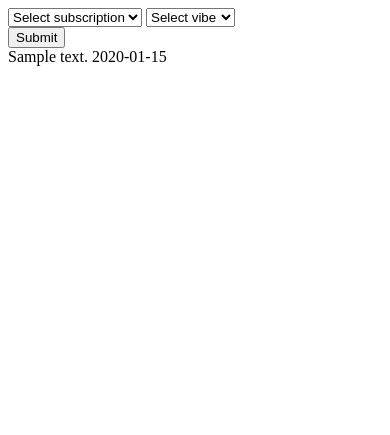
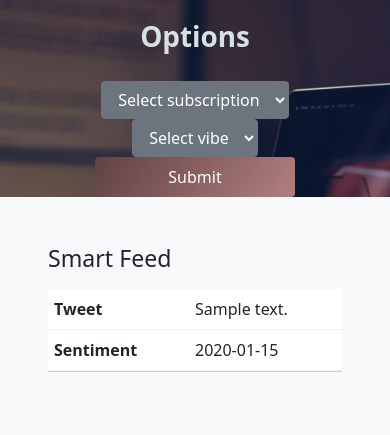
Before and after one commit to Shwetasha03/smart-feed, a Django app: template home/templates/get_sentiment.html in a window 390 px wide. Shown: the top 435 px of the page. Run offline with Django 4.2, Linux system fonts and the light colour scheme; the template is opened without the code that fills it: most values are stand-ins (such as "Sample title", 1, 10 or a date in 2020).

Commit message:
added css to feed page

```diff
--- a/home/templates/get_sentiment.html
+++ b/home/templates/get_sentiment.html
@@ -1,10 +1,75 @@
 <!DOCTYPE html>
+{% load static %}
 <html lang="en">
 <head>
     <meta charset="UTF-8">
     <title>Tweet Sentiments</title>
+    <link href="https://cdn.jsdelivr.net/npm/bootstrap@5.0.2/dist/css/bootstrap.min.css" rel="stylesheet"
+          integrity="sha384-EVSTQN3/azprG1Anm3QDgpJLIm9Nao0Yz1ztcQTwFspd3yD65VohhpuuCOmLASjC" crossorigin="anonymous">
+    <style>
+        @media only screen and (max-width:800px) {
+            #no-more-tables tbody,
+            #no-more-tables tr,
+            #no-more-tables td {
+                display: block;
+            }
+            #no-more-tables thead tr {
+                position: absolute;
+                top: -9999px;
+                left: -9999px;
+            }
+            #no-more-tables td {
+                position: relative;
+                padding-left: 50%;
+                border: none;
+                border-bottom: 1px solid #eee;
+            }
+            #no-more-tables td:before {
+                content: attr(data-title);
+                position: absolute;
+                left: 6px;
+                font-weight: bold;
+            }
+            #no-more-tables tr {
+                border-bottom: 1px solid #ccc;
+            }
+
+            .smart_tweet h1 {
+                padding: 20px;
+                font-size: 4 rem;
+                font-weight: 600;
+            }
+
+            .subscribe-form .dropdown {
+                display: block;
+                width: 100%;
+                height: 36px;
+                background:transparent;
+                color: #604242;
+                border-width: 0 0 2px 0;
+                border-color: #604242;
+                font-size: 18px;
+                font-weight:400;
+            }
+            .submit-btn{
+                display: inline-block;
+                background-image: linear-gradient(125deg,#604242,#B27F7F);
+                color: #fff;
+                font-size: 16px;
+                padding: 8px 16px;
+                border: none;
+                width: 200px;
+                cursor:pointer;
+            }
+        }
+
+    </style>
 </head>
-<body>
+<body id="bg"
+      style="background-image: url('{% static 'imgs/bg.jpg' %}'); background-repeat: no-repeat; background-size: cover;">
+
+<section class="smart_tweet">
+    <h1 class="animate__animate animate__heartBeat animate__infinite text-center" style="color: #d6e2e1">Options</h1>
     <form method="post">
 
         {% if messages %}
@@ -17,36 +82,60 @@
 
         <form method="POST" enctype="multipart/form-data">
             {% csrf_token %}
-        <div>
-            <select name="topic" class="dropdown" id="type">
+            <div class="subscribe-form row">
+                <div class="form-field col-lg-4 text-center">
+                    <select name="topic" class="btn btn-secondary dropdown-toggle" id="type">
                         <option value="none" selected disabled hidden>Select subscription</option>
                         {% for selected_topic in topics %}
                         <option>{{ selected_topic }}</option>
                         {% endfor %}
                     </select>
+                </div>
 
-            <select name="vibe" class="dropdown" id="vibe">
+                <div class="form-field col-lg-4 text-center">
+                    <select name="vibe" class="btn btn-secondary dropdown-toggle" id="vibe">
                         <option value="none" selected disabled hidden>Select vibe</option>
                         <option value="ALL">ALL</option>
                         <option value="NEUTRAL">NEUTRAL</option>
                         <option value="POSITIVE">POSITIVE</option>
                         <option value="NEGATIVE">NEGATIVE</option>
                     </select>
-
-            <div class="form-field col-lg-12">
-                <button type="submit" class="submit-btn">Submit</button>
                 </div>
 
+
+                <div class="form-field col-lg-4 text-center">
+                    <div class="form-field col-lg-12">
+                        <button type="submit" class="btn btn-secondary submit-btn">Submit</button>
+                    </div>
+                </div>
             </div>
         </form>
-
+        {% if results %}
+        <section class="bg-light p-5">
+            <h3 class="pb-2">Smart Feed</h3>
+            <div class="table-responsive" id="no-more-tables">
+                <table class="table bg-white">
+                    <thead class="bg-dark text-light">
+                    <tr>
+                        <th>Tweet</th>
+                        <th>Sentiment</th>
+                    </tr>
+                    </thead>
+                    <tbody>
                     {% for item in results %}
                     <tr>
-        <td>{{ item.text }}</td>
-        <td>{{ item.sentiment }}</td>
+                        <td data-title="Tweet">{{ item.text }}</td>
+                        <td data-title="Sentiment">{{ item.sentiment }}</td>
                     </tr>
                     {% endfor %}
+                    </tbody>
+                </table>
+            </div>
+        </section>
+        {% endif %}
 
     </form>
+
+</section>
 </body>
 </html>
--- a/home/views.py
+++ b/home/views.py
@@ -39,7 +39,7 @@ def get_sentiment(request):
     filtered_response = []
     if request.method == 'POST':
         if "topic" not in request.POST:
-            messages.error(request, "Food Post failed! Please enter all details.")
+            messages.error(request, "Please select a Subscribed topic and the sentiment of tweets!")
             return redirect('sentiments')
         topic = request.POST["topic"]
         vibe = request.POST["vibe"]
@@ -50,7 +50,6 @@ def get_sentiment(request):
 
         response = requests.post(url, json=body, headers=headers)
         json_response = json.loads(json.JSONDecoder().decode(response.text))
-        json_response = [{'text': 'Tweet', 'sentiment': 'Sentiment'}] + json_response
         for item in json_response:
             if item["sentiment"] == vibe or vibe == "ALL":
                 filtered_response.append(item)
```
Also changed, not shown: home/static/imgs/bg.jpg (added). Lines whose indentation alone changed are shown as unchanged.
